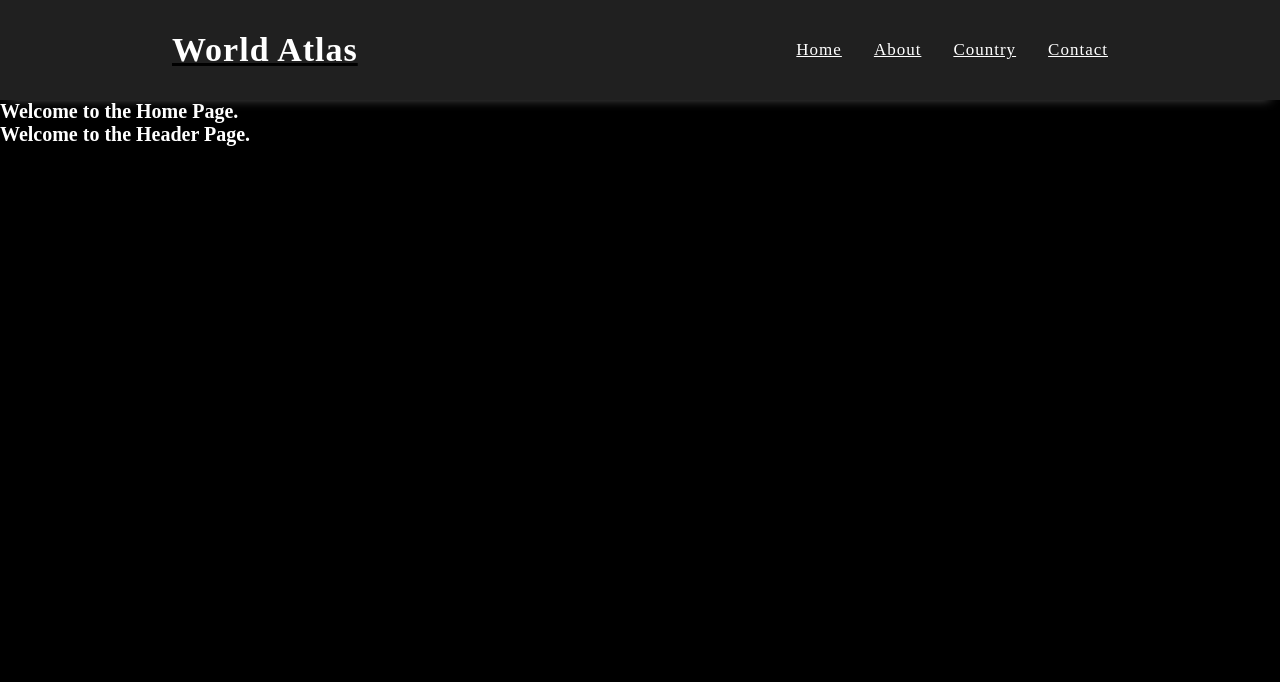
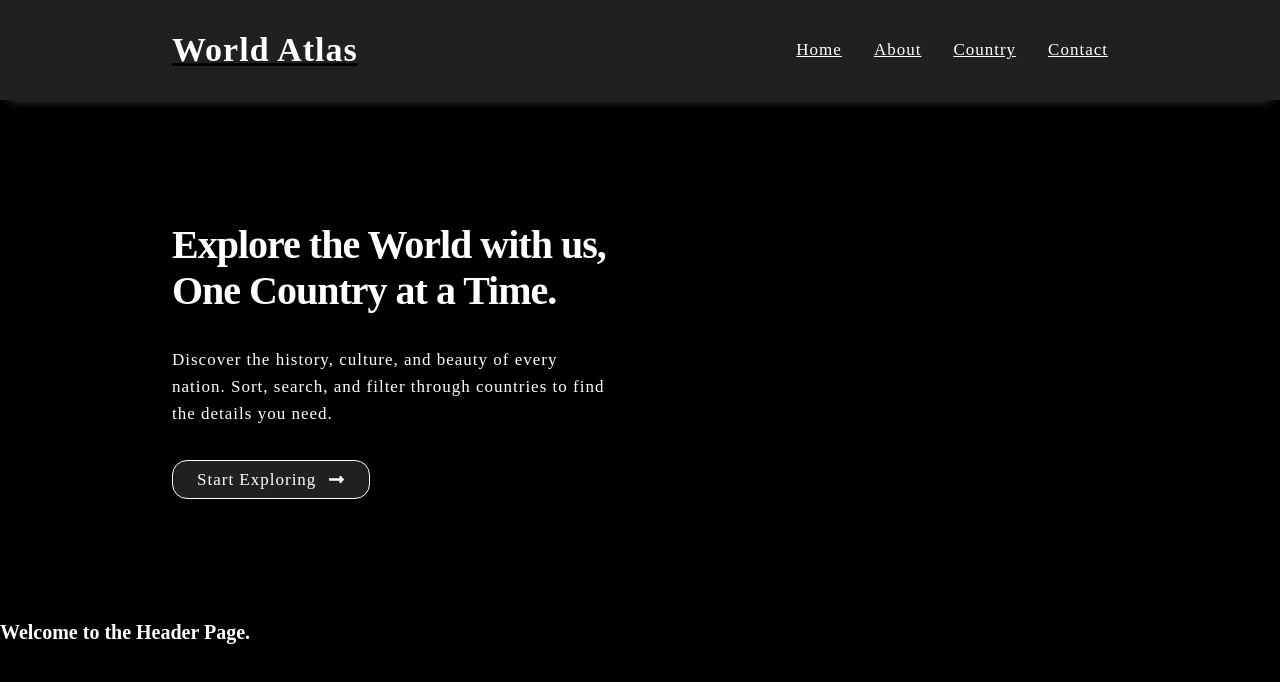
Before and after one commit to CoolShivas/World-Atlas-React-19, a React (Vite) app in the folder world-atlas-using-react-19/: page / in a window 1280 px wide. Shown: the top 682 px of the page. Built offline with nearby package versions, Linux system fonts and the light colour scheme.

Commit message:
Implementation of Hero Section in the HomePage and completed the heading on first grid portion.

```diff
--- a/world-atlas-using-react-19/src/App.css
+++ b/world-atlas-using-react-19/src/App.css
@@ -182,7 +182,7 @@
 
   .heading-xl {
     font-family: inherit;
-    font-size: clamp(5.2rem, 6vw, 4.241rem);
+    font-size: clamp(4rem, 3vw, 4rem);
     font-weight: 700;
     line-height: 1.15;
     letter-spacing: -1px;
--- a/world-atlas-using-react-19/src/pages/HomePage.jsx
+++ b/world-atlas-using-react-19/src/pages/HomePage.jsx
@@ -1,10 +1,24 @@
-
+import { FaLongArrowAltRight } from "react-icons/fa";
 
 const HomePage = () => {
   return (
-    <div>
-        <h1>Welcome to the Home Page.</h1>
-    </div>
+    <main className="hero-section main">
+      <div className="container grid grid-two-cols">
+        {/* Starting of Hero section first grid */}
+        <div className="hero-content">
+          <h1 className="heading-xl">
+            Explore the World with us, One Country at a Time.
+          </h1>
+          <p className="paragraph">
+            Discover the history, culture, and beauty of every nation. Sort, search, and filter through countries to find the details you need.
+          </p>
+          <button className="btn btn-darken btn-inline bg-white-box">
+            Start Exploring  <FaLongArrowAltRight />
+          </button>
+        </div>
+        {/* Ending of Hero section first grid */}
+      </div>
+    </main>
   )
 }
 
```
